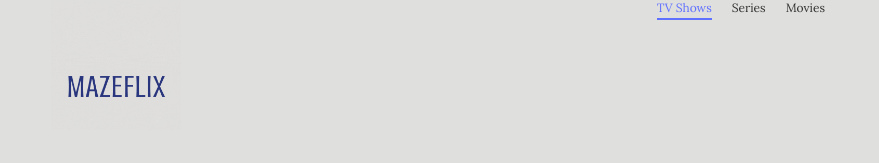
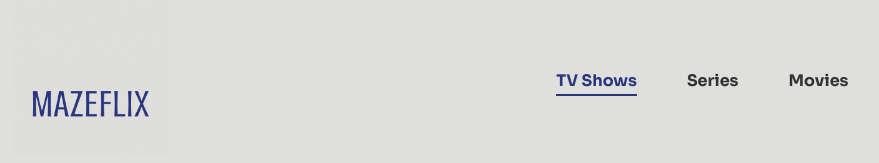
Before and after one commit to AnselemOdims/MazeFlix, a website built with webpack: page src/index.html in a window 1280 px wide. Shown: the whole page, without its empty margins (202-1081 px from the left). Built offline with nearby package versions, Linux system fonts and the light colour scheme.

Commit message:
Feat: added more styles to the header

```diff
--- a/src/style.css
+++ b/src/style.css
@@ -18,7 +18,7 @@
   --accent-color-3: #2f4b49;
   --secondary-color-1: #322831;
   --secondary-color-2: #5f4d5d;
-  --secondary-color-3: #bb70b3;
+  --secondary-color-3: #2a377f;
   --neutral-color-1: #dfdfde;
   --white: #fff;
   --font-1: 'Lora', sans-serif;
@@ -51,49 +51,37 @@ header {
   width: 100%;
 }
 
-header nav {
+header > nav {
   display: flex;
-  justify-content: space-around;
   width: 100%;
   padding: 0 200px;
+  justify-content: space-around;
 }
 
-nav .logo {
+nav > .logo img {
+  width: 30%;
+  margin: 0 10px;
+}
+
+nav > ul {
   display: flex;
   align-items: center;
 }
 
-nav .logo img {
-  width: 25%;
-  margin: 0 10px;
+nav > ul > li {
+  margin: 0 25px;
+  font-size: 16px;
+  font-family: var(--font-2);
+  font-weight: 700;
 }
 
-footer p {
-  font-size: 10px;
-  color: #6b6a6a;
-}
-
-nav ul {
-  display: flex;
-}
-
-nav ul li {
-  margin: 0 10px;
-  font-size: 12px;
-}
-
-.contact-details ul li a {
-  text-decoration: underline;
-  font-weight: bold;
-}
-
-nav ul li a:hover {
-  color: #6070ff;
+nav > ul > li a:hover {
+  color: var(--secondary-color-3);
 }
 
 nav ul li a.active {
-  color: #6070ff;
-  border-bottom: solid 2px #6070ff;
+  color: var(--secondary-color-3);
+  border-bottom: solid 2px var(--secondary-color-3);
   transition: border-bottom ease-out 0.5s 0.1s;
   padding-bottom: 3px;
 }
```
